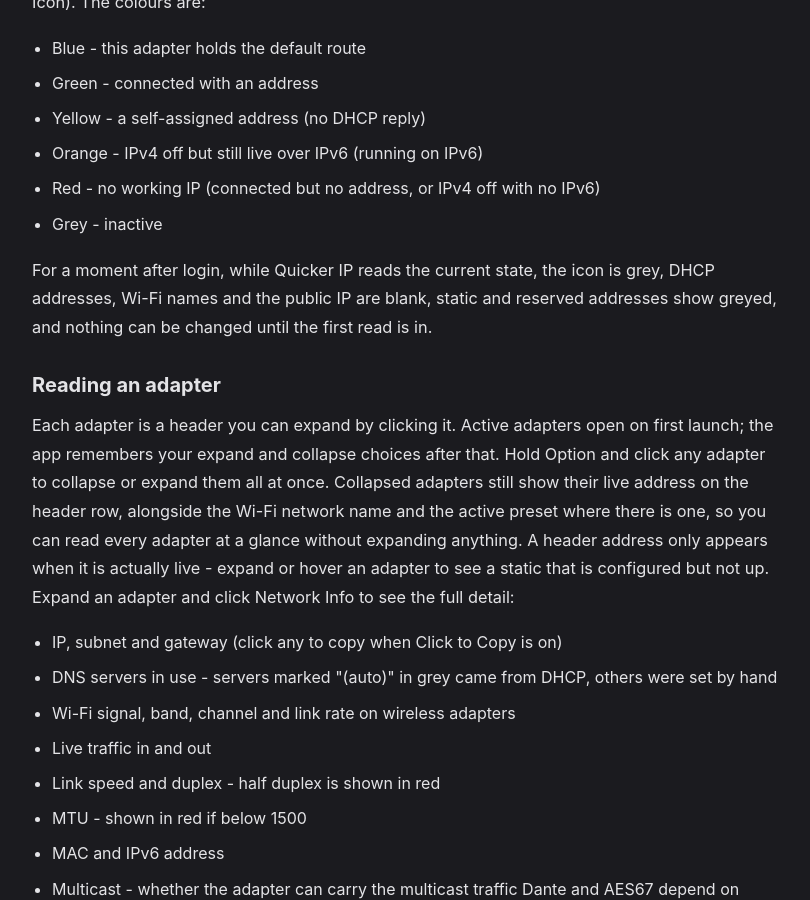
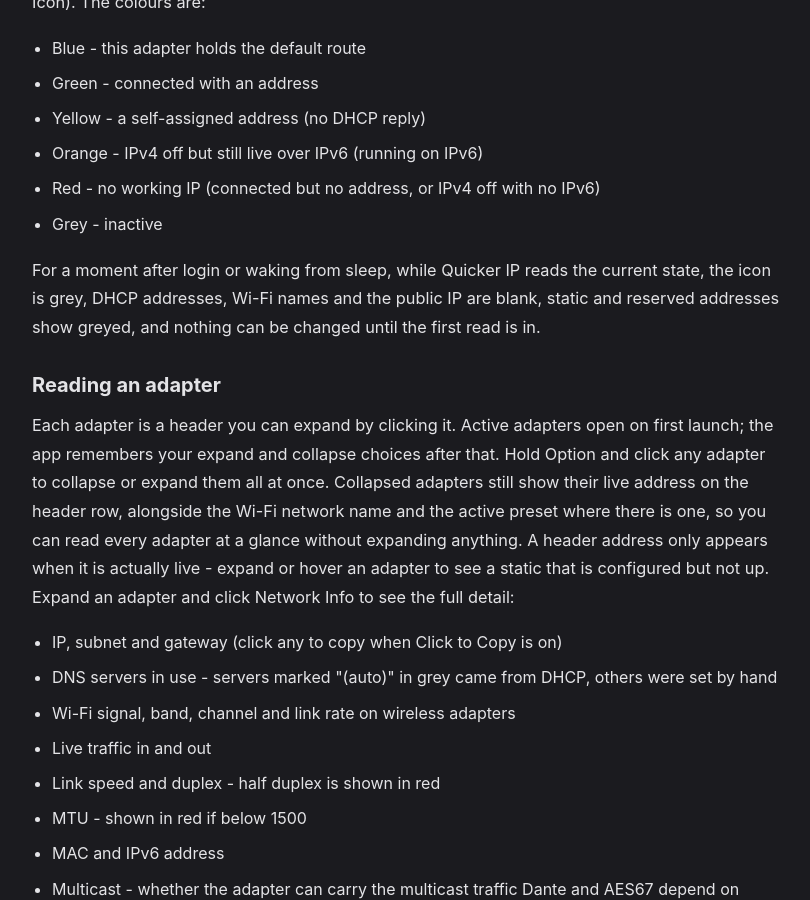
Before and after one commit to BSKapps/bskapps.github.io, a Jekyll site: the page articles/quicker-ip-guide/index.html, which Jekyll copies as it is, in a window 1280 px wide and 900 px high, scrolled down 473 px. Shown: the whole window, without its empty margins (232-1042 px from the left). Built offline with Jekyll 4.4.1, drawn with Linux system fonts in a browser that asks for light colours; some of the changed text lies outside the part shown.

Commit message:
QIP guide: wake wording and System Settings Location switch note

```diff
--- a/articles/quicker-ip-guide/index.html
+++ b/articles/quicker-ip-guide/index.html
@@ -34,7 +34,7 @@
                 <li>Red - no working IP (connected but no address, or IPv4 off with no IPv6)</li>
                 <li>Grey - inactive</li>
             </ul>
-            <p>For a moment after login, while Quicker IP reads the current state, the icon is grey, DHCP addresses, Wi-Fi names and the public IP are blank, static and reserved addresses show greyed, and nothing can be changed until the first read is in.</p>
+            <p>For a moment after login or waking from sleep, while Quicker IP reads the current state, the icon is grey, DHCP addresses, Wi-Fi names and the public IP are blank, static and reserved addresses show greyed, and nothing can be changed until the first read is in.</p>
 
             <h2>Reading an adapter</h2>
             <p>Each adapter is a header you can expand by clicking it. Active adapters open on first launch; the app remembers your expand and collapse choices after that. Hold Option and click any adapter to collapse or expand them all at once. Collapsed adapters still show their live address on the header row, alongside the Wi-Fi network name and the active preset where there is one, so you can read every adapter at a glance without expanding anything. A header address only appears when it is actually live - expand or hover an adapter to see a static that is configured but not up. Expand an adapter and click Network Info to see the full detail:</p>
@@ -90,7 +90,7 @@
             <p>A location is a full set of network settings you can switch between, for example one for the studio and one for home.</p>
             <ul>
                 <li><strong>Create Location</strong> - name it, and tick "Copy all services from [current location]" if you want to start from your current setup. Duplicate names are rejected.</li>
-                <li><strong>Switch</strong> - open Network Locations and click one. Change notifications are held back for fifteen seconds so the switch does not spam alerts.</li>
+                <li><strong>Switch</strong> - open Network Locations and click one. Change notifications are held back for fifteen seconds so the switch does not spam alerts, whether you switch here or in System Settings.</li>
                 <li><strong>Edit Locations</strong> - rename or delete a location. Renaming keeps all its services and settings.</li>
                 <li><strong>Service Order</strong> - drag services to set their priority, and rename or delete a service. The service you opened it from is outlined so you can find it in a long list, and any service you have hidden is greyed and marked. The new order is written to the system when you click Apply.</li>
             </ul>
```
